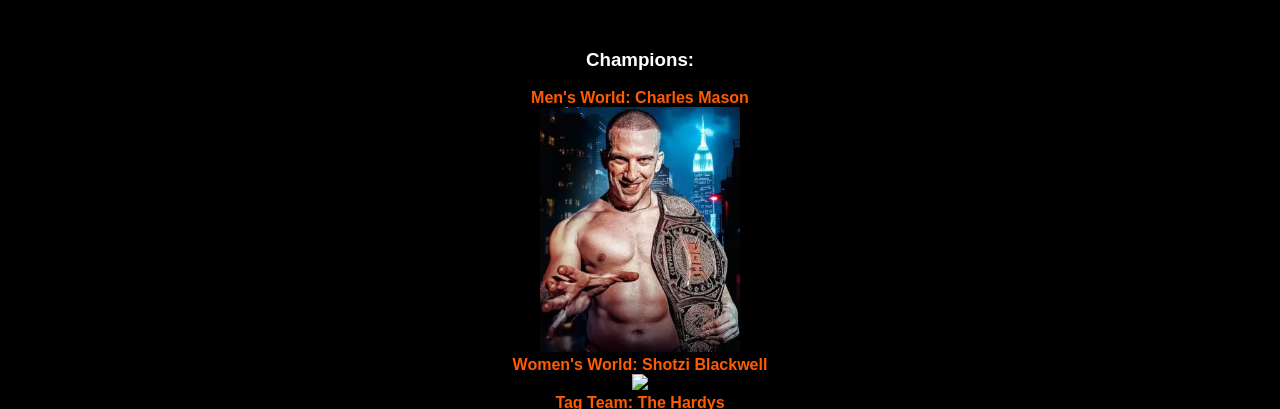
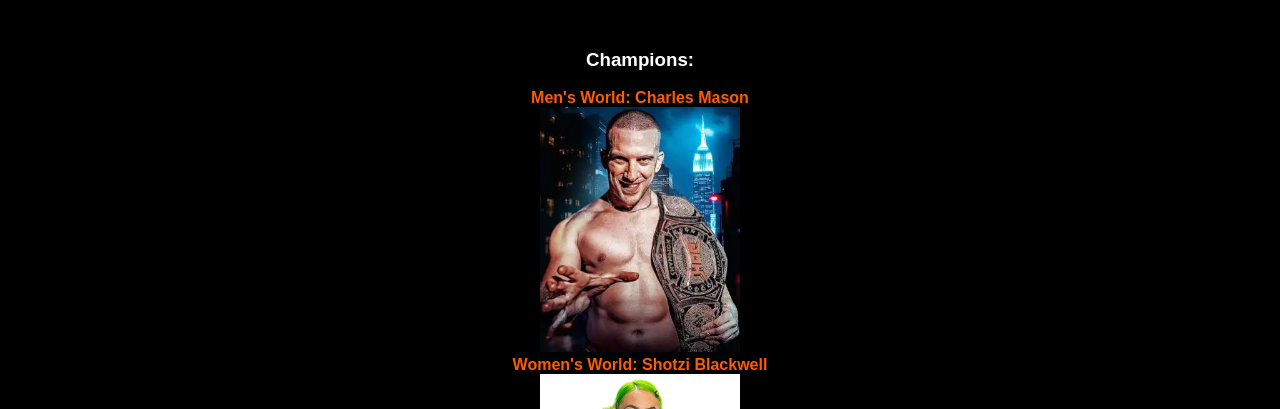
Before and after one commit to jjpbaby926/jjpbaby926.github.io, a plain HTML site: page collectible/hog.html in a window 1280 px wide. Shown: the part 484-893 px from the top of the page. Drawn offline with Linux system fonts and the light colour scheme; files that its build step writes are made by us from their sources.

Commit message:
Update hog.html

```diff
--- a/collectible/hog.html
+++ b/collectible/hog.html
@@ -118,7 +118,7 @@ b{
 <br>
 Women's World: Shotzi Blackwell
 <br>
-<img src="Shotzi.jpgg" width=200px>
+<img src="Shotzi.jpg" width=200px>
 <br>
 Tag Team: The Hardys
 <br>
```
